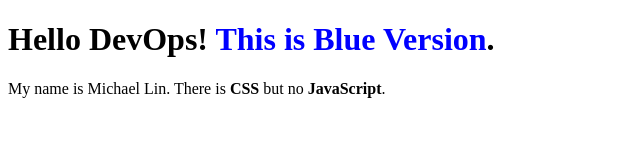
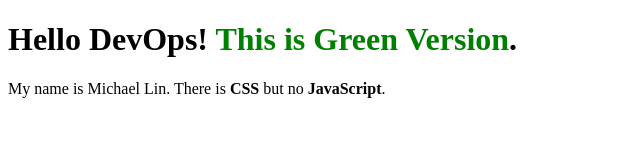
Before and after one commit to michlin0825/devops-capstone, a plain HTML site: page index.html in a window 1280 px wide. Shown: the whole page, without its empty margins (0-640 px from the left). Drawn offline with Linux system fonts and the light colour scheme.

Commit message:
Update index.html

```diff
--- a/index.html
+++ b/index.html
@@ -4,7 +4,7 @@
         <title>Static HTML Site</title>
     </head>
     <body>
-        <h1>Hello DevOps! <font color='blue'>This is Blue Version</font>.</h1>
+        <h1>Hello DevOps! <font color='green'>This is Green Version</font>.</h1>
         <p>My name is Michael Lin. There is <strong>CSS</strong> but no <strong>JavaScript</strong>.</p>
     </body>
 </html>
```
